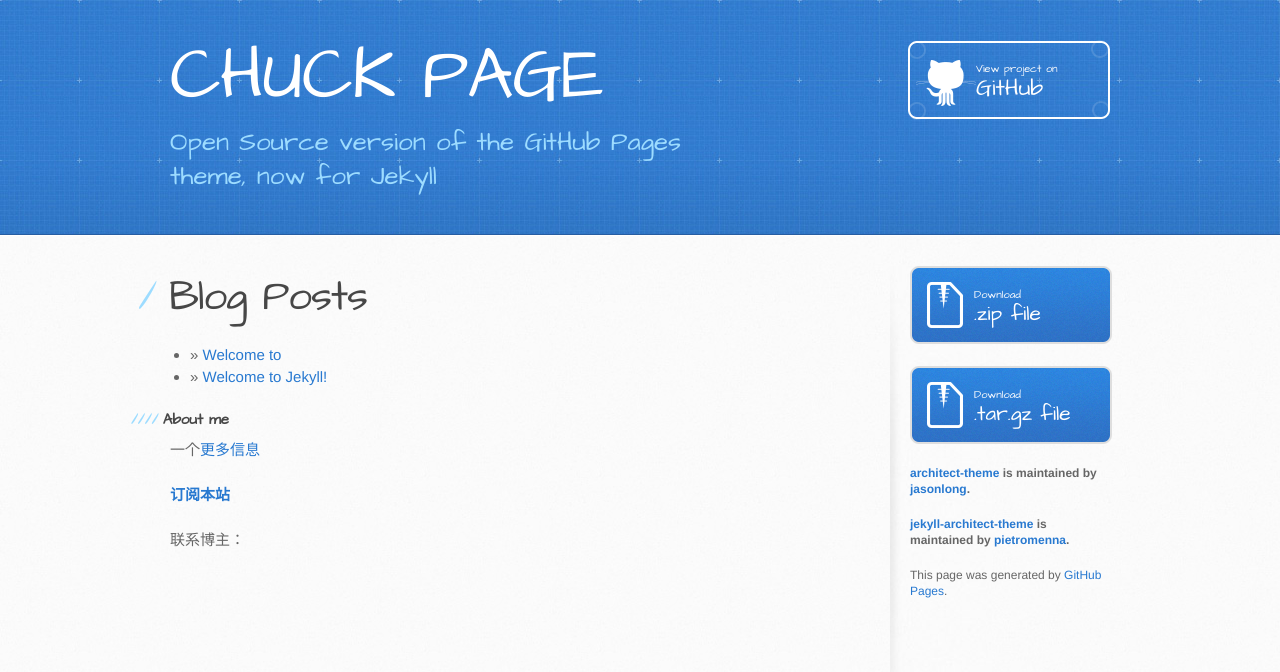
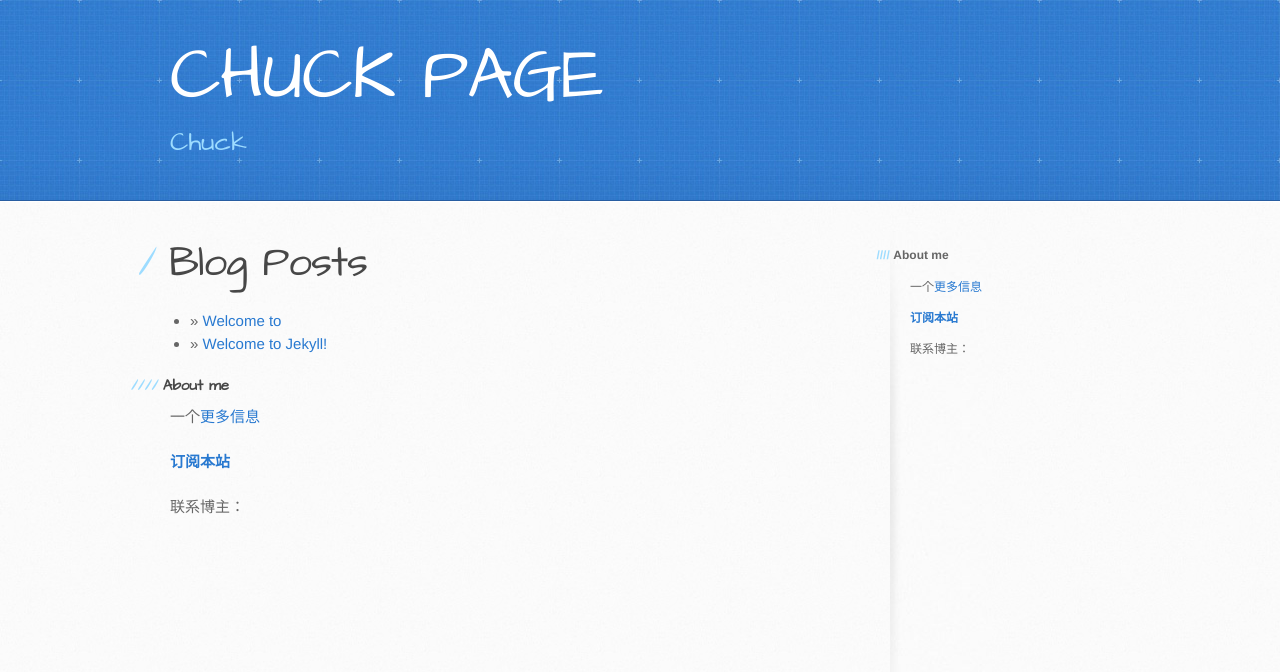
Before and after one commit to ChuckCH/ChuckCh.github.io, a Jekyll site: the page built from index.html, in a window 1280 px wide. Shown: the top 672 px of the page. Built offline with Jekyll 4.4.1, drawn with Linux system fonts in a browser that asks for light colours.

Commit message:
Update default.html

```diff
--- a/_layouts/default.html
+++ b/_layouts/default.html
@@ -20,8 +20,8 @@
     <header>
       <div class="inner">
         <h1> {{ site.name }} </h1>
-        <h2>Open Source version of the GitHub Pages theme, now for Jekyll</h2>
-        <a href="https://github.com/pietromenna/jekyll-architect-theme" class="button"><small>View project on</small> GitHub</a>
+        <h2>Chuck</h2>
+         <!-- <a href="https://github.com/pietromenna/jekyll-architect-theme" class="button"><small>View project on</small> GitHub</a> -->
       </div>
     </header>
 
@@ -34,20 +34,17 @@
         </section>
 
         <aside id="sidebar">
-          <a href="https://github.com/pietromenna/jekyll-architect-theme/archive/master.zip" class="button">
-            <small>Download</small>
-            .zip file
-          </a>
-          <a href="https://github.com/pietromenna/jekyll-architect-theme/archive/master.tar.gz" class="button">
-            <small>Download</small>
-            .tar.gz file
-          </a>
-
-          <p class="repo-owner"><a href="https://github.com/jasonlong/architect-theme">architect-theme</a> is maintained by <a href="https://github.com/jasonlong">jasonlong</a>.</p>
-
-          <p class="repo-owner"><a href="https://github.com/pietromenna/jekyll-architect-theme">jekyll-architect-theme</a> is maintained by <a href="https://github.com/pietromenna">pietromenna</a>.</p>
-
-          <p>This page was generated by <a href="https://pages.github.com">GitHub Pages</a>.</p>
+          <section>
+			<h4>About me</h4>
+			<div>
+			一个<a href="/about.html">更多信息</a>
+			<br/>
+			<br/>
+			<strong><font color="red"><a href="/atom.xml" target="_blank">订阅本站</a></font></strong>
+			<br/><br/>
+			联系博主：
+			</div>
+		  </section>
         </aside>
       </div>
     </div>
```
